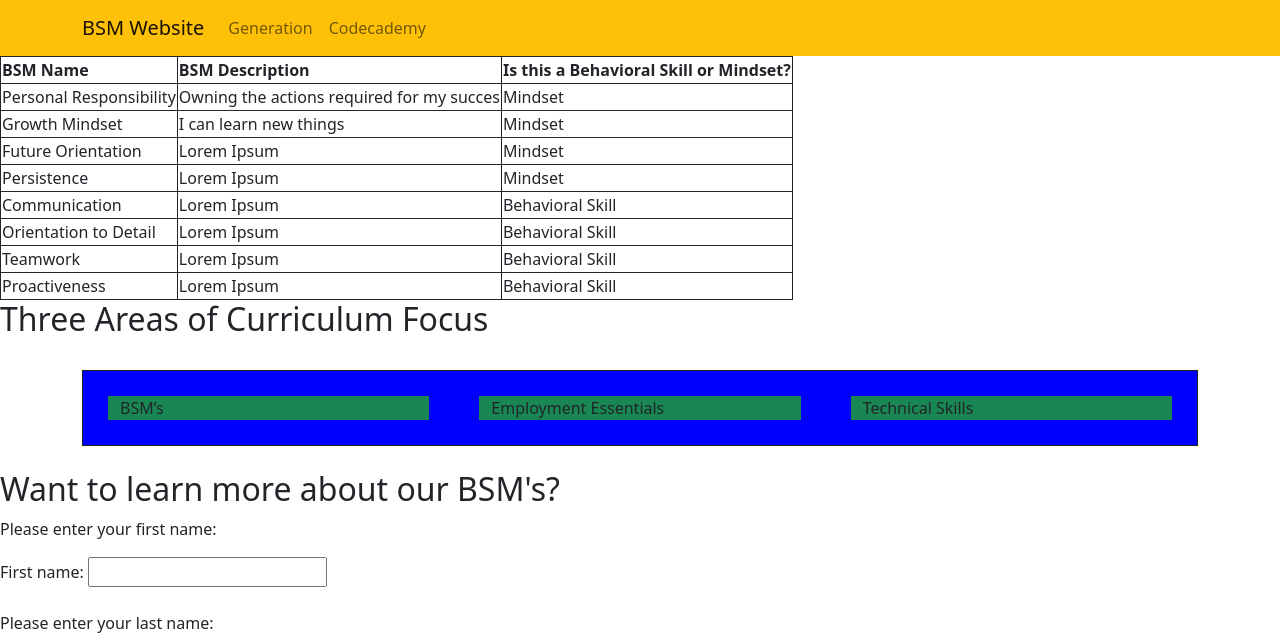
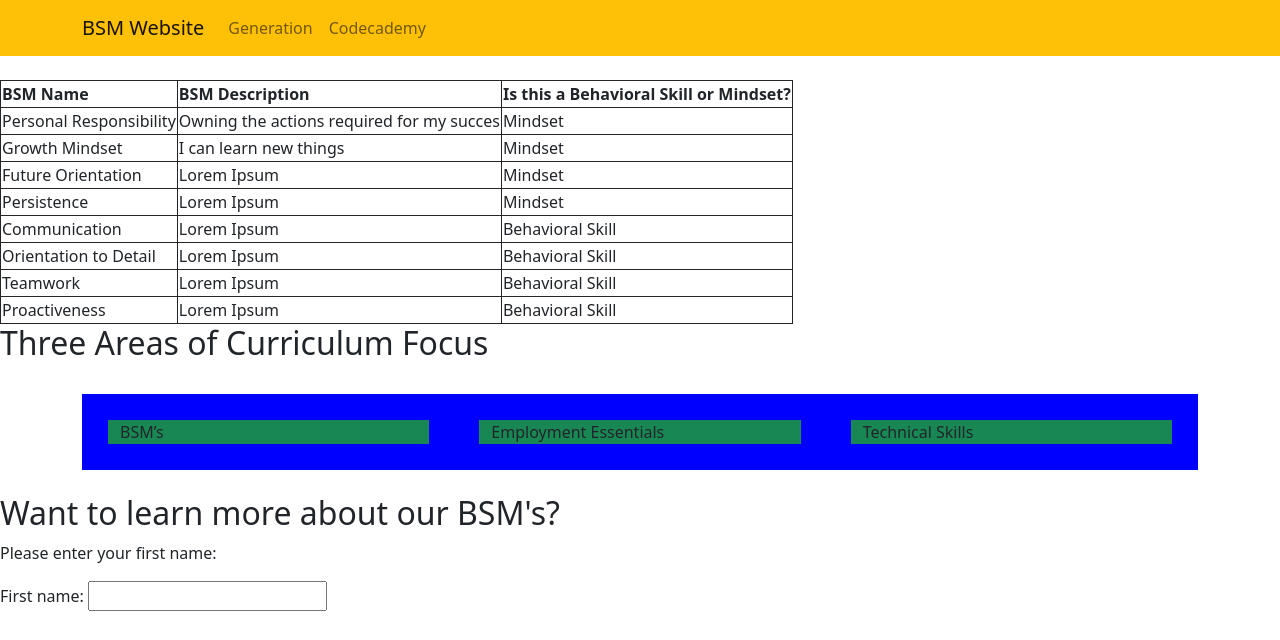
Before and after one commit to yididyayoseph/HTML-CSS-Bootstrap-SBA, a plain HTML site: page index.html in a window 1280 px wide. Shown: the top 640 px of the page. Drawn offline with nearby package versions, Linux system fonts and the light colour scheme.

Commit message:
spacing added

```diff
--- a/style.css
+++ b/style.css
@@ -7,7 +7,7 @@ table, th, td {
   }
 
   .row {
-    border: solid 1px;
+    border: blue solid 1px;
   }
 
   .col {
```
Also changed, not shown: index.html (+1 -0 lines).
